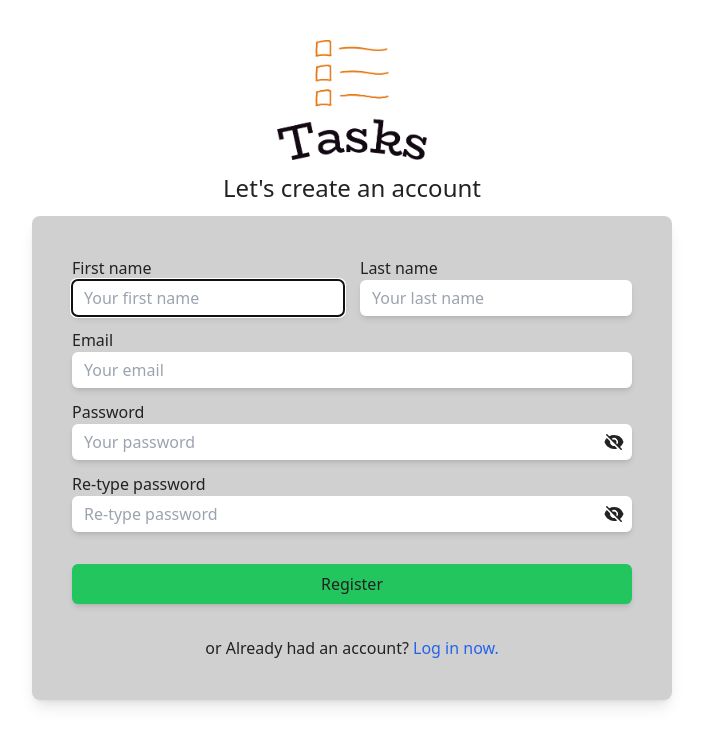
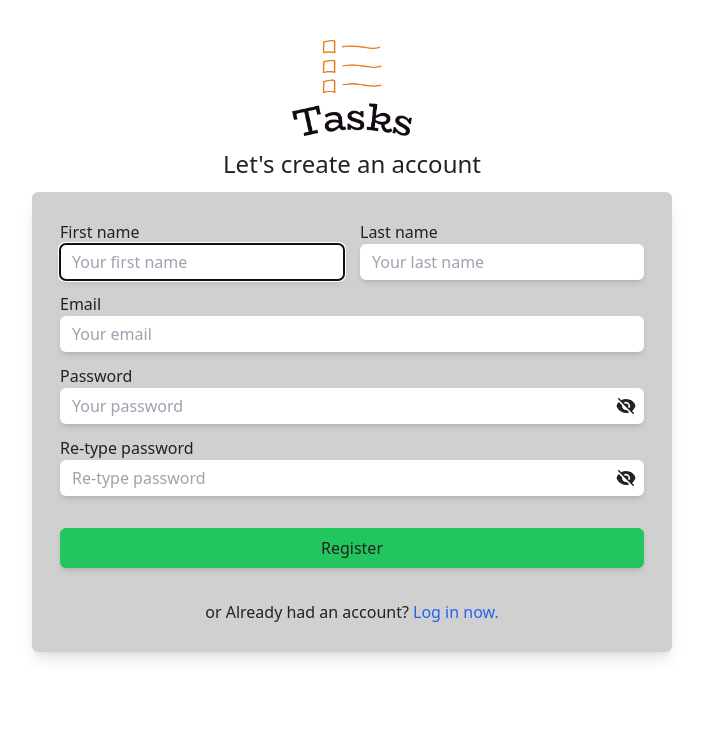
Before and after one commit to vanhuyvo1997/my-task, a Next.js app: page /register in a window 1280 px wide. Shown: the top 746 px of the page, without its empty margins (288-991 px from the left). Built offline with nearby package versions, Linux system fonts and the light colour scheme.

Commit message:
#64 intercepted login and register when accssing from home page

```diff
--- /dev/null
+++ b/app/(.)login/page.tsx
@@ -0,0 +1,12 @@
+'use client'
+import ModalContainer from "@/app/_components/dialog/modal-container";
+import { useRouter } from "next/navigation";
+import LoginPage from "../(auth)/login/page";
+
+
+export default function LoginModal() {
+    const router = useRouter();
+    return <ModalContainer size="lg" onClose={() => { router.push('/') }}>
+        <LoginPage />
+    </ModalContainer>
+}
--- /dev/null
+++ b/app/(.)register/page.tsx
@@ -0,0 +1,11 @@
+'use client'
+import { useRouter } from "next/navigation";
+import ModalContainer from "../_components/dialog/modal-container";
+import RegisterPage from "../(auth)/register/page";
+
+export default function RegisterModal() {
+    const router = useRouter();
+    return <ModalContainer onClose={() => router.push('/')} size="lg">
+        <RegisterPage />
+    </ModalContainer>
+}
--- a/app/(auth)/auth-common-form.tsx
+++ b/app/(auth)/auth-common-form.tsx
@@ -15,7 +15,9 @@ export default function AuthCommonForm({
 }>) {
     return (
         <form
-            className="flex flex-col items-stretch gap-8"
+            className="flex flex-col items-stretch gap-8
+             bg-login-form-background-light dark:bg-login-form-background-dark
+              p-3 md:p-5 lg:p-7 rounded-md shadow-lg"
             action={action}
         >
             <div className="flex flex-col gap-3">
--- a/app/(auth)/layout.tsx
+++ b/app/(auth)/layout.tsx
@@ -4,9 +4,9 @@ import Logo from '../_components/layouts/logo';
 export default function AuthLayout({ children }: Readonly<{ children: React.ReactNode }>) {
     return (
         <div className="mt-10 mx-auto max-w-screen-sm flex flex-col items-center gap-3">
-            <Link href={'/'}><Logo width={'150'} /></Link>
+            <Link href={'/'}><Logo width={'120'} /></Link>
             <h1 className='text-2xl'>Let&apos;s create an account</h1>
-            <div className="md:rounded-lg shadow-lg w-full p-10 bg-login-form-background-light dark:bg-login-form-background-dark">
+            <div className="w-full">
                 {children}
             </div>
         </div>
--- a/app/(auth)/login/page.tsx
+++ b/app/(auth)/login/page.tsx
@@ -54,7 +54,7 @@ export default function LoginPage() {
                 title="Email"
                 ref={emailInputRef}
                 placeholder="Your email"
-                value={formData.email}
+                value={formData.email ?? ''}
                 onChange={handleChangeFormData}
                 onClearText={() => handleClearText('email')}
             />
@@ -65,7 +65,7 @@ export default function LoginPage() {
                 name="password"
                 title="Password"
                 placeholder="Your password"
-                value={formData.password}
+                value={formData.password ?? ''}
                 onChange={handleChangeFormData}
                 onClearText={() => handleClearText('password')}
             />
--- a/app/_components/dialog/confirm-dialog.tsx
+++ b/app/_components/dialog/confirm-dialog.tsx
@@ -1,5 +1,5 @@
 import Button from "../buttons/button";
-import DialogContainer from "./dialog-container";
+import ModalContainer from "./modal-container";
 
 export default function ConfirmDialog({
     onClose,
@@ -12,8 +12,8 @@ export default function ConfirmDialog({
     onConfirm: () => void;
     icon?: React.ReactNode;
 }>) {
-    return <DialogContainer onClose={onClose}>
-        <form className="flex flex-col gap-4" onSubmit={e => { e.preventDefault(); onConfirm() }}>
+    return <ModalContainer onClose={onClose}>
+        <form className="flex flex-col gap-4 p-4" onSubmit={e => { e.preventDefault(); onConfirm() }}>
             <div className="py-4 flex flex-col items-center gap-3">
                 {icon}
                 {children}
@@ -23,5 +23,5 @@ export default function ConfirmDialog({
                 <Button type="submit" className="bg-orange-500">Yes</Button>
             </div>
         </form>
-    </DialogContainer>
+    </ModalContainer>
 }
--- a/app/_components/dialog/dialog-container.tsx
+++ b/app/_components/dialog/modal-container.tsx
@@ -1,8 +1,9 @@
+'use client'
 import { useCallback, useEffect } from "react"
 import { XMarkIcon } from "@heroicons/react/20/solid";
 import clsx from "clsx";
 
-export default function DialogContainer({
+export default function ModalContainer({
     children,
     onClose,
     size = "md",
@@ -39,7 +40,7 @@ export default function DialogContainer({
             onKeyDown={handleKeyDown}
         >
             <div className={clsx(
-                "bg-dialog-background-light dark:bg-dialog-background-dark my-20 m-auto relative rounded-md",
+                "bg-dialog-background-light dark:bg-dialog-background-dark my-20 mx-auto relative rounded-md",
                 size === 'sm' && "max-w-sm",
                 size === 'md' && "max-w-md",
                 size === 'lg' && "max-w-lg",
@@ -51,9 +52,7 @@ export default function DialogContainer({
                     <XMarkIcon height={20} width={20} />
                 </button>
 
-                <div className="p-4">
-                    {children}
-                </div>
+                {children}
             </div>
         </div>
     )
```
